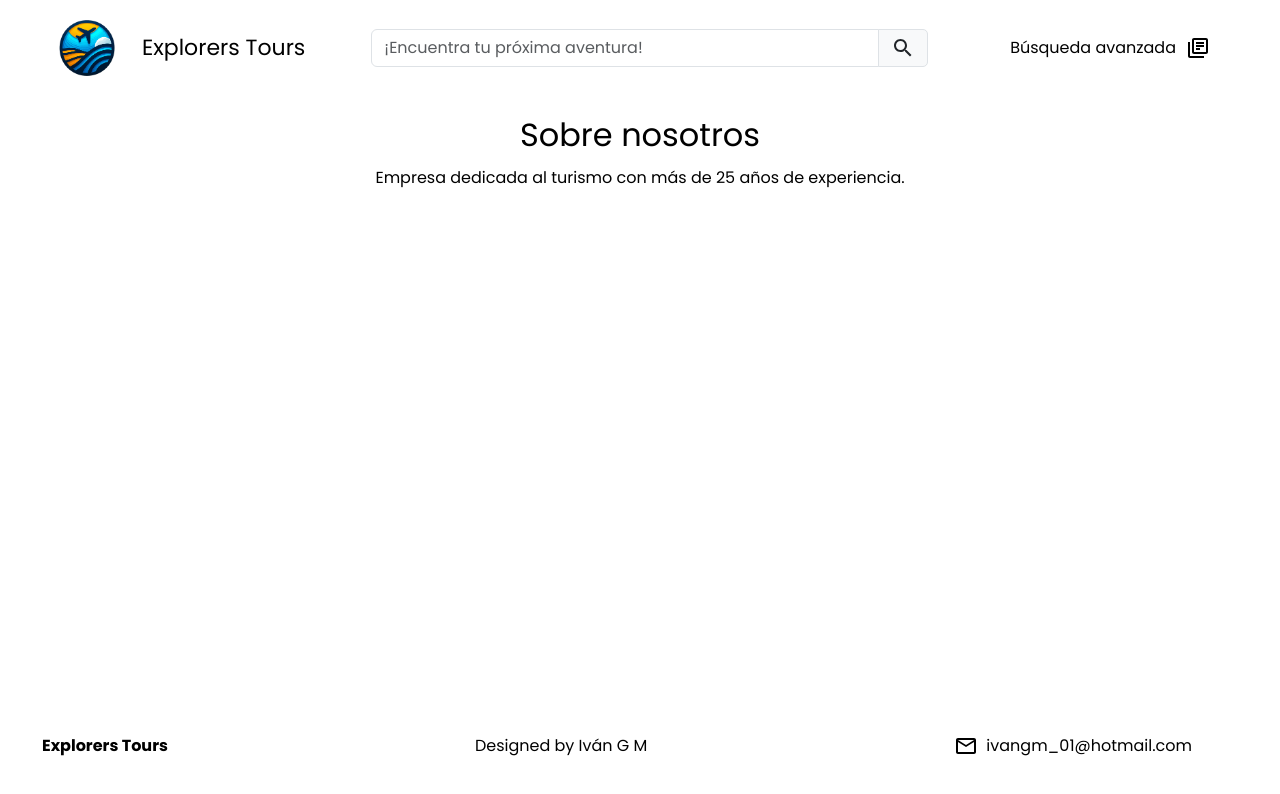
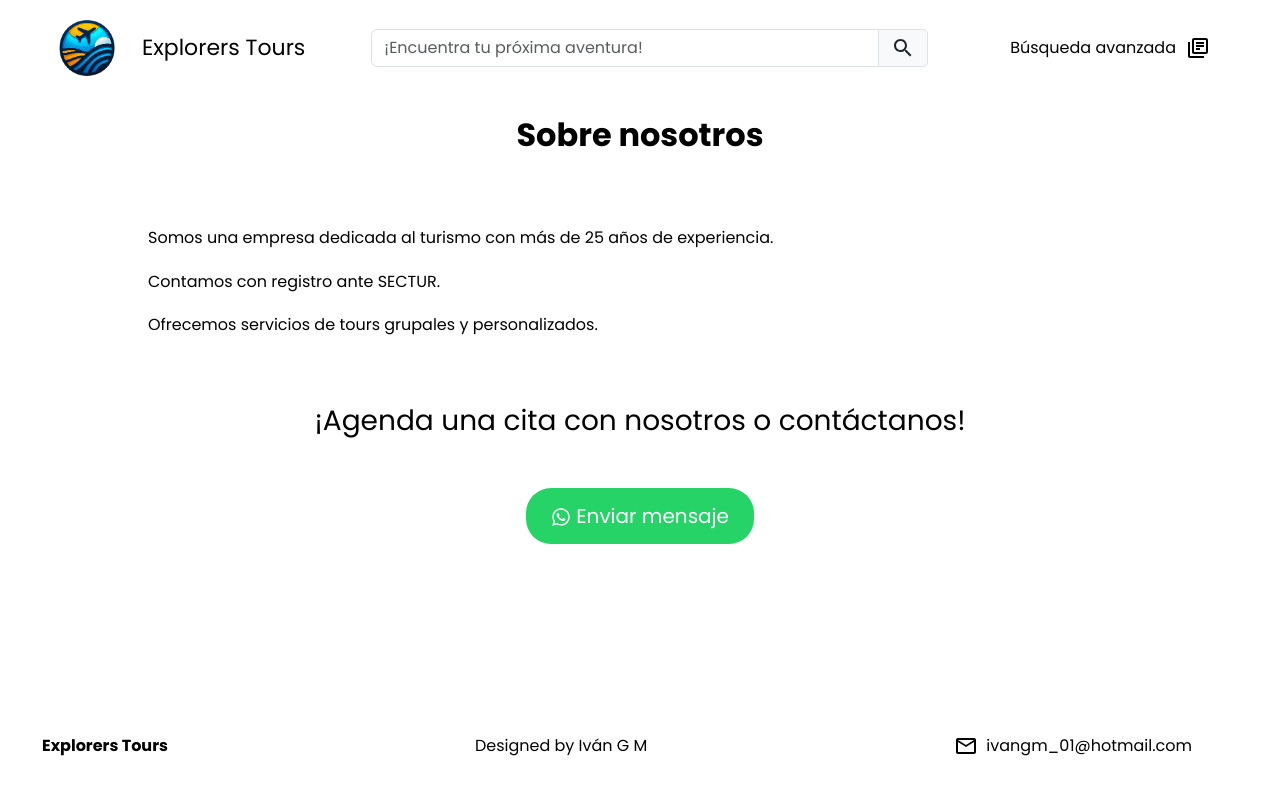
Before and after one commit to IV4NGM/frontend-tours, a React (Vite) app in the folder frontend-tours/: page /about-us in a window 1280 px wide. Shown: the top 794 px of the page. Built offline with nearby package versions, Linux system fonts and the light colour scheme; no server answers.

Commit message:
feat: Agregados estilos generales

```diff
--- a/frontend-tours/package.json
+++ b/frontend-tours/package.json
@@ -20,6 +20,7 @@
     "axios": "^1.6.7",
     "bootstrap": "^5.3.3",
     "dayjs": "^1.11.10",
+    "google-map-react": "^2.2.1",
     "react": "^18.2.0",
     "react-bootstrap": "^2.10.2",
     "react-countup": "^6.5.3",
--- a/frontend-tours/src/Components/TourDateDetails/TourDateDetails.scss
+++ b/frontend-tours/src/Components/TourDateDetails/TourDateDetails.scss
@@ -3,7 +3,7 @@
     display: flex;
     flex-direction: column;
     align-items: flex-start;
-    box-shadow: 0px 0px 6px gray;
+    box-shadow: 1px 1px 6px gray;
     border-radius: 15px;
     margin: 10px;
     padding: 25px 20px;
--- a/frontend-tours/src/Pages/About.jsx
+++ b/frontend-tours/src/Pages/About.jsx
@@ -1,8 +1,17 @@
+import { FaWhatsapp } from 'react-icons/fa6'
+import '@/Styles/About.scss'
+
 const About = () => {
   return (
     <div className='page-container'>
-      <h2>Sobre nosotros</h2>
-      <p>Empresa dedicada al turismo con más de 25 años de experiencia.</p>
+      <h2 className='bold-text space-down'>Sobre nosotros</h2>
+      <div className='about-us-container'>
+        <p>Somos una empresa dedicada al turismo con más de 25 años de experiencia.</p>
+        <p>Contamos con registro ante SECTUR.</p>
+        <p>Ofrecemos servicios de tours grupales y personalizados.</p>
+      </div>
+      <h3>¡Agenda una cita con nosotros o contáctanos!</h3>
+      <button className='btn-contact-us'><FaWhatsapp /> Enviar mensaje</button>
     </div>
   )
 }
--- a/frontend-tours/src/Pages/TourInfo.jsx
+++ b/frontend-tours/src/Pages/TourInfo.jsx
@@ -115,7 +115,7 @@ const TourInfo = () => {
           <TourDateDetails tour={tour} tourData={tourData} key={`tour-date-${index}`} />
         ))}
       </div>
-      {allTours.length > 0 && <button className='btn-reserve-now'><FaWhatsapp /> ¡Reservar ahora!</button>}
+      {allTours.length > 0 && <button className='btn-contact-us'><FaWhatsapp /> ¡Reservar ahora!</button>}
     </div>
   )
 }
--- /dev/null
+++ b/frontend-tours/src/Styles/About.scss
@@ -0,0 +1,15 @@
+.about-us-container {
+  margin-top: 30px;
+  margin-bottom: 30px;
+  display: flex;
+  flex-direction: column;
+  align-items: flex-start;
+  width: 80%;
+  & p {
+    text-align: justify;
+    font-size: 16px;
+  }
+  // box-shadow: 1px 1px 6px gray;
+  padding: 20px;
+  // border-radius: 20px;
+}
--- a/frontend-tours/src/Styles/TourInfo.scss
+++ b/frontend-tours/src/Styles/TourInfo.scss
@@ -24,11 +24,3 @@
   justify-content: space-around;
   width: 75%;
 }
-
-.btn-reserve-now {
-  margin-top: 40px;
-  background-color: #25D366;
-  border-radius: 25px;
-  color: white;
-  font-size: 20px;
-}
--- a/frontend-tours/src/index.scss
+++ b/frontend-tours/src/index.scss
@@ -767,3 +767,11 @@ textarea::-webkit-scrollbar-thumb:hover{
 .display-linebreak {
   white-space: pre-line;
 }
+
+.btn-contact-us {
+  margin-top: 40px;
+  background-color: #25D366;
+  border-radius: 25px;
+  color: white;
+  font-size: 20px;
+}
```
